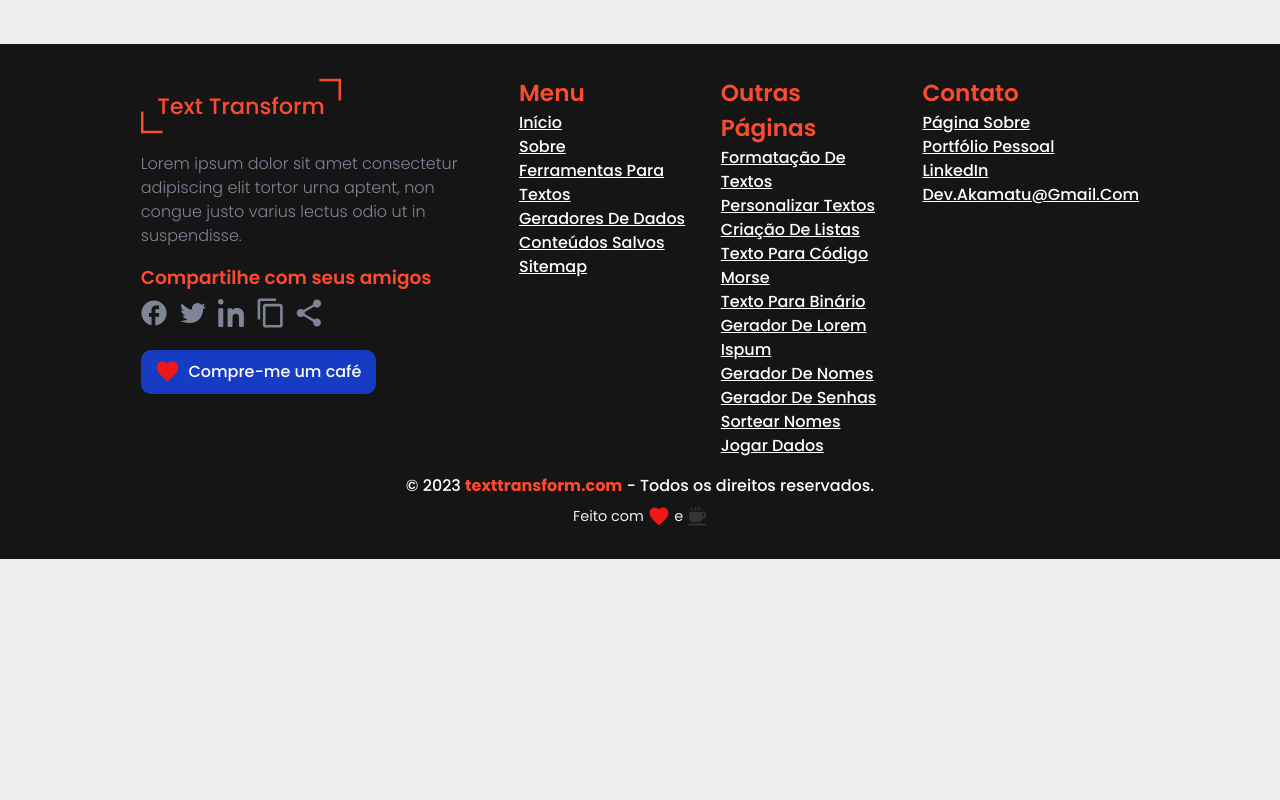
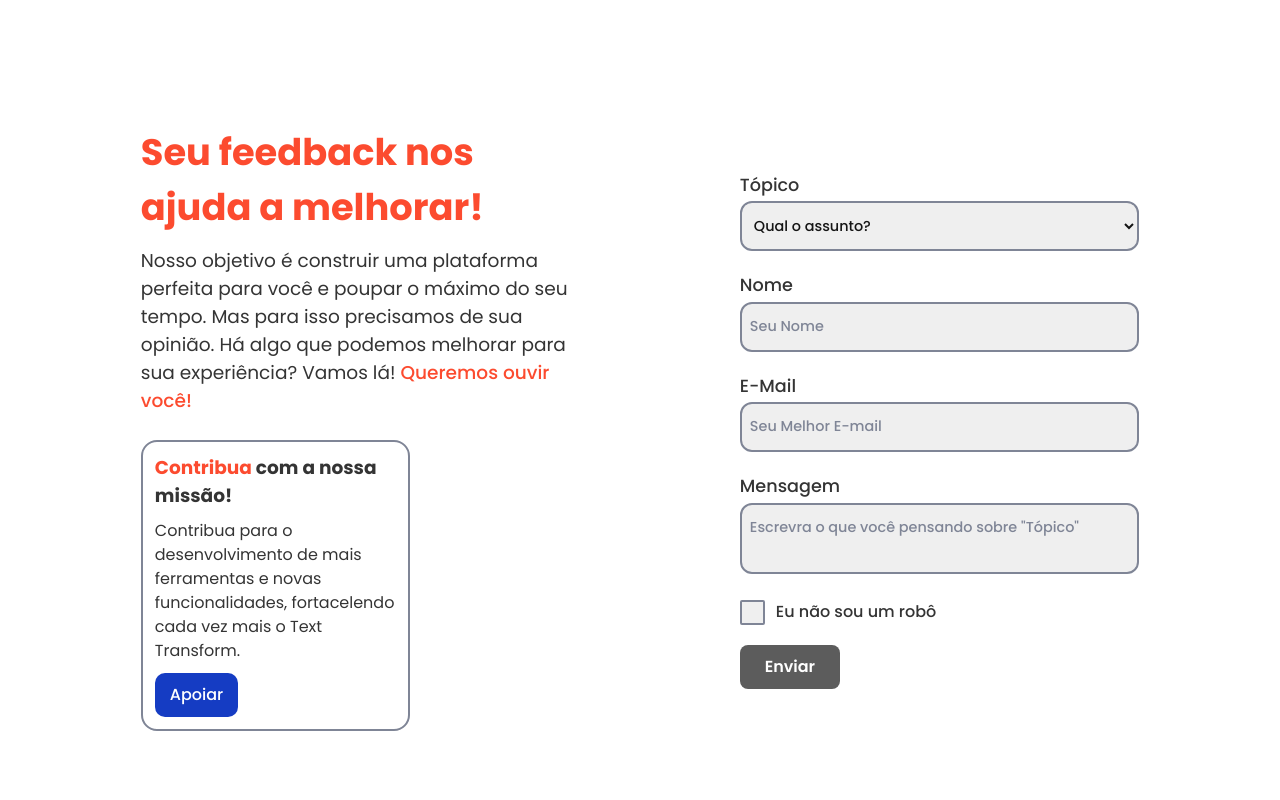
Before and after one commit to CauaRodrigues/text-transform, a Next.js app: page /sobre in a window 1280 px wide. Shown: the part 1320-2120 px from the top of the page. Before the commit the page ends 1879 px from the top, so only its background shows below. Built offline with nearby package versions, Linux system fonts and the light colour scheme.

Commit message:
feat(user): seção para contato

```diff
--- a/src/app/sobre/page.scss
+++ b/src/app/sobre/page.scss
@@ -69,22 +69,6 @@ section.hero_about {
     height: auto;
     border-radius: 24px;
   }
-
-  .scroll_indicator {
-    margin-top: 32px;
-    width: 55px;
-    animation: float 2.4s ease-in-out infinite;
-  }
-
-  @keyframes float {
-    0%,
-    100% {
-      transform: translateY(0);
-    }
-    50% {
-      transform: translateY(30px);
-    }
-  }
 }
 
 section.motivation_about {
@@ -154,3 +138,223 @@ section.motivation_about {
     }
   }
 }
+
+section.contact {
+  width: 80%;
+  min-height: 100vh;
+  padding: 24px 0;
+
+  display: flex;
+  justify-content: space-between;
+  align-items: center;
+  gap: 1rem;
+
+  .text-content_form {
+    width: 45%;
+
+    display: flex;
+    flex-direction: column;
+    justify-content: space-between;
+    align-items: flex-start;
+    gap: 1.6rem;
+
+    .about-feedback {
+      width: 100%;
+
+      h2 {
+        margin-bottom: 12px;
+
+        @include components.typography(
+          fonts.$sz-large-x,
+          colors.$primary-100,
+          fonts.$wg-bold
+        );
+      }
+
+      p {
+        @include components.typography(
+          fonts.$sz-medium,
+          colors.$dark-300,
+          fonts.$wg-regular
+        );
+
+        span#text--primary {
+          font-weight: fonts.$wg-medium;
+        }
+      }
+    }
+
+    .box--contribute {
+      width: 60%;
+      padding: 12px;
+
+      display: flex;
+      flex-direction: column;
+      justify-content: space-around;
+      align-items: flex-start;
+      gap: 0.6rem;
+
+      border: 2px solid colors.$gray-100;
+      border-radius: 16px;
+
+      h3 {
+        @include components.typography(
+          fonts.$sz-medium,
+          colors.$dark-300,
+          fonts.$wg-bold
+        );
+      }
+
+      p {
+        @include components.typography(
+          fonts.$sz-normal,
+          colors.$dark-300,
+          fonts.$wg-regular
+        );
+      }
+    }
+  }
+
+  form {
+    width: 40%;
+
+    display: flex;
+    flex-direction: column;
+    justify-content: space-evenly;
+    align-items: flex-start;
+    gap: 0.7rem;
+
+    .field {
+      width: 100%;
+      margin: 5px 0;
+
+      display: flex;
+      flex-direction: column;
+      gap: 0.2rem;
+
+      label {
+        text-transform: capitalize;
+
+        @include components.typography(
+          fonts.$sz-regular,
+          colors.$dark-300,
+          fonts.$wg-medium
+        );
+      }
+
+      input,
+      select,
+      textarea {
+        padding: 12px 8px;
+        resize: none;
+
+        border: 2px solid colors.$gray-100;
+        border-radius: 12px;
+        background-color: colors.$light-200;
+
+        @include components.typography(
+          fonts.$sz-small,
+          colors.$dark-200,
+          fonts.$wg-medium
+        );
+
+        &::placeholder,
+        option:disabled {
+          @include components.typography(
+            fonts.$sz-small,
+            colors.$gray-100,
+            fonts.$wg-medium
+          );
+        }
+
+        &:focus {
+          outline: none;
+          border-color: colors.$primary-100;
+        }
+      }
+
+      textarea {
+        height: 200px;
+        max-height: max-content;
+      }
+    }
+
+    .field-check {
+      margin: 10px 0;
+      position: relative;
+
+      display: flex;
+      align-items: center;
+      flex-direction: row-reverse;
+      gap: 1rem;
+
+      cursor: pointer;
+      user-select: none;
+
+      @include components.typography(
+        fonts.$sz-normal,
+        colors.$dark-300,
+        fonts.$wg-medium
+      );
+
+      input {
+        width: 20px;
+        height: 20px;
+      }
+
+      .checkmark {
+        width: 25px;
+        height: 25px;
+
+        position: absolute;
+        top: 0;
+        left: 0;
+
+        background-color: colors.$light-200;
+        border-radius: 2px;
+        border: 2px solid colors.$gray-100;
+        transition: all 0.4s;
+
+        &::after {
+          content: "";
+          width: 6px;
+          height: 12px;
+          display: none;
+
+          position: absolute;
+          left: 8px;
+          top: 3px;
+
+          border: solid colors.$light-100;
+          border-width: 0 2px 2px 0;
+          transform: rotate(45deg);
+        }
+      }
+
+      & > input:checked ~ .checkmark {
+        background-color: colors.$green-100;
+        border-color: colors.$green-200;
+      }
+
+      & > input:checked ~ .checkmark::after {
+        display: block;
+      }
+    }
+
+    .btn--send {
+      @include components.button(colors.$green-100, colors.$light-100, false);
+      width: 100px;
+      border-radius: 8px;
+
+      @include components.typography(
+        fonts.$sz-normal,
+        colors.$light-100,
+        fonts.$wg-semibold
+      );
+
+      &:disabled {
+        background: colors.$gray-200;
+      }
+    }
+  }
+}
--- a/src/app/sobre/page.tsx
+++ b/src/app/sobre/page.tsx
@@ -2,6 +2,7 @@ import Image from "next/image";
 import Header from "@/components/Header";
 import ScrollIndicatorIcon from "@/assets/icons/scroll-indicator.svg";
 import "./page.scss";
+import Link from "next/link";
 
 export default function About() {
   return (
@@ -56,6 +57,85 @@ export default function About() {
             </p>
           </div>
         </section>
+
+        <section className="contact">
+          <div className="text-content_form">
+            <div className="about-feedback">
+              <h2>Seu feedback nos ajuda a melhorar!</h2>
+
+              <p>
+                Nosso objetivo é construir uma plataforma perfeita para você e
+                poupar o máximo do seu tempo. Mas para isso precisamos de sua
+                opinião. Há algo que podemos melhorar para sua experiência?
+                Vamos lá! <span id="text--primary">Queremos ouvir você!</span>
+              </p>
+            </div>
+
+            <div className="box--contribute">
+              <h3>
+                <span id="text--primary">Contribua</span> com a nossa missão!
+              </h3>
+
+              <p>
+                Contribua para o desenvolvimento de mais ferramentas e novas
+                funcionalidades, fortacelendo cada vez mais o Text Transform.
+              </p>
+
+              <Link href="/apoiar" className="btn--support">
+                Apoiar
+              </Link>
+            </div>
+          </div>
+
+          <form action="">
+            <div className="field">
+              <label htmlFor="topic">tópico</label>
+
+              <select id="topic" name="topic" defaultValue="none">
+                <option label="Qual o assunto?" value="none" disabled />
+                <option label="Feedback" value="feedback" />
+                <option label="Sugestões" value="sugestoes" />
+                <option label="Dúvidas" value="duvidas" />
+                <option label="Apoiar" value="apoiar" />
+                <option label="Contactar Desenvolvedor" value="contato" />
+              </select>
+            </div>
+
+            <div className="field">
+              <label htmlFor="name">Nome</label>
+              <input type="text" name="name" id="name" placeholder="Seu Nome" />
+            </div>
+
+            <div className="field">
+              <label htmlFor="email">E-mail</label>
+              <input
+                type="email"
+                name="email"
+                id="email"
+                placeholder="Seu Melhor E-mail"
+              />
+            </div>
+
+            <div className="field">
+              <label htmlFor="message">Mensagem</label>
+              <textarea
+                name="message"
+                id="message"
+                placeholder={'Escrevra o que você pensando sobre "Tópico"'}
+              />
+            </div>
+
+            <label htmlFor="notrobot" className="field-check">
+              Eu não sou um robô
+              <input type="checkbox" id="notrobot" name="notrobot" />
+              <span className="checkmark"></span>
+            </label>
+
+            <button type="button" className="btn--send" disabled>
+              Enviar
+            </button>
+          </form>
+        </section>
       </main>
     </>
   );
--- a/src/components/Header/styles.scss
+++ b/src/components/Header/styles.scss
@@ -11,7 +11,7 @@
   flex-direction: column;
   align-items: center;
 
-  background-color: colors.$light-200;
+  background-color: colors.$light-100;
   color: colors.$gray-200;
 
   @media (max-width: 374px) {
--- a/src/styles/globals.scss
+++ b/src/styles/globals.scss
@@ -9,7 +9,11 @@ main {
   display: flex;
   flex-direction: column;
   align-items: center;
-  background-color: colors.$light-200;
+  background-color: colors.$light-100;
+}
+
+#text--primary {
+  color: colors.$primary-100;
 }
 
 section#info_section {
@@ -23,3 +27,19 @@ section#info_section {
     width: 100%;
   }
 }
+
+.scroll_indicator {
+  margin-top: 32px;
+  width: 55px;
+  animation: float 2.4s ease-in-out infinite;
+}
+
+@keyframes float {
+  0%,
+  100% {
+    transform: translateY(0);
+  }
+  50% {
+    transform: translateY(30px);
+  }
+}
--- a/src/styles/utils/_colors.scss
+++ b/src/styles/utils/_colors.scss
@@ -8,6 +8,7 @@ $secondary-100: #0c101e;
 
 $light-100: #ffffff;
 $light-200: #efefef;
+$light-300: #d6d6d6;
 
 $gray-100: #7f8596;
 $gray-200: #5c5c5c;
@@ -19,3 +20,6 @@ $dark-300: #343434;
 
 $blue-100: #153cc3;
 $red-100: #ef1717;
+
+$green-100: #198754;
+$green-200: #11633d;
--- a/src/styles/utils/_reset.scss
+++ b/src/styles/utils/_reset.scss
@@ -17,7 +17,7 @@ body {
 
 body,
 html {
-  background-color: colors.$light-200;
+  background-color: colors.$light-100;
   color: colors.$dark-200;
 }
 
```
